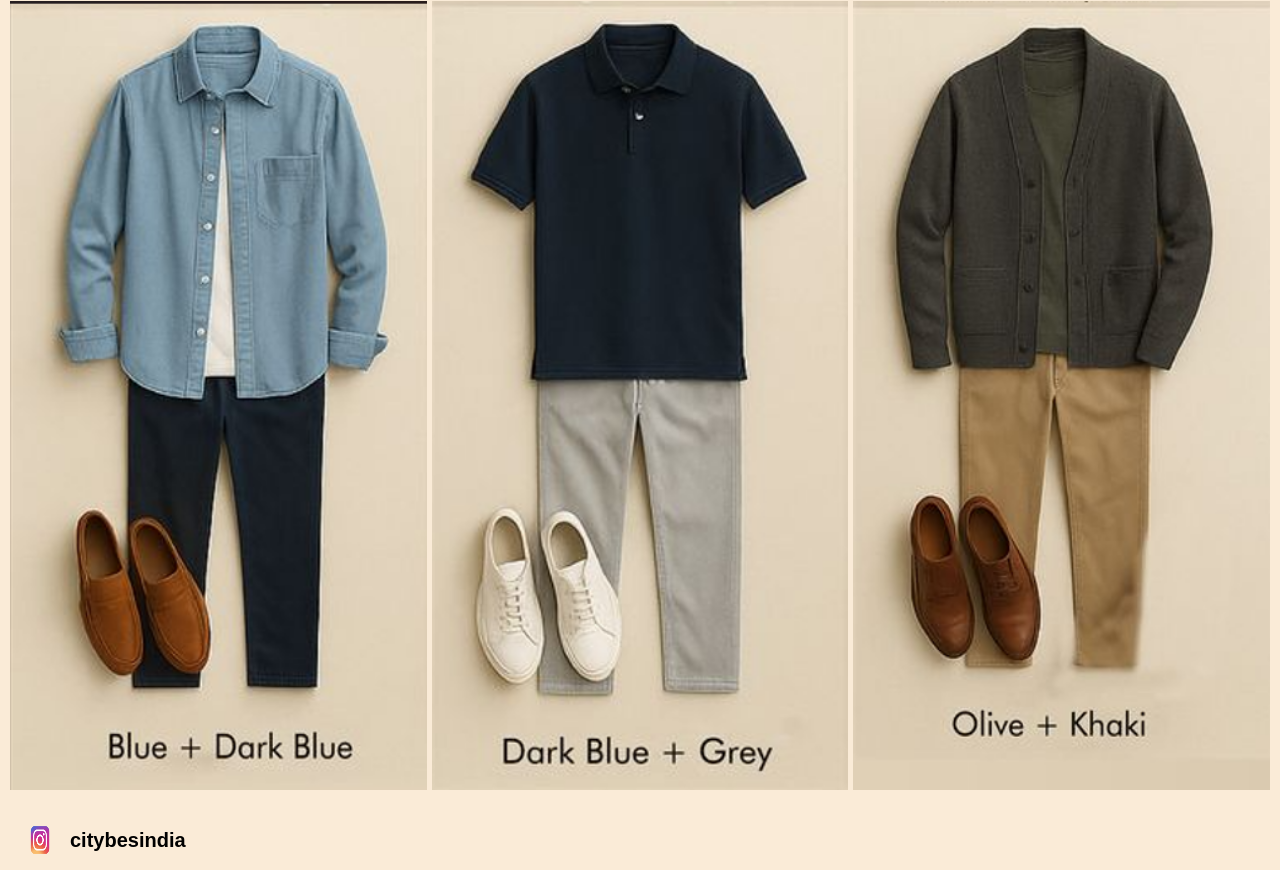
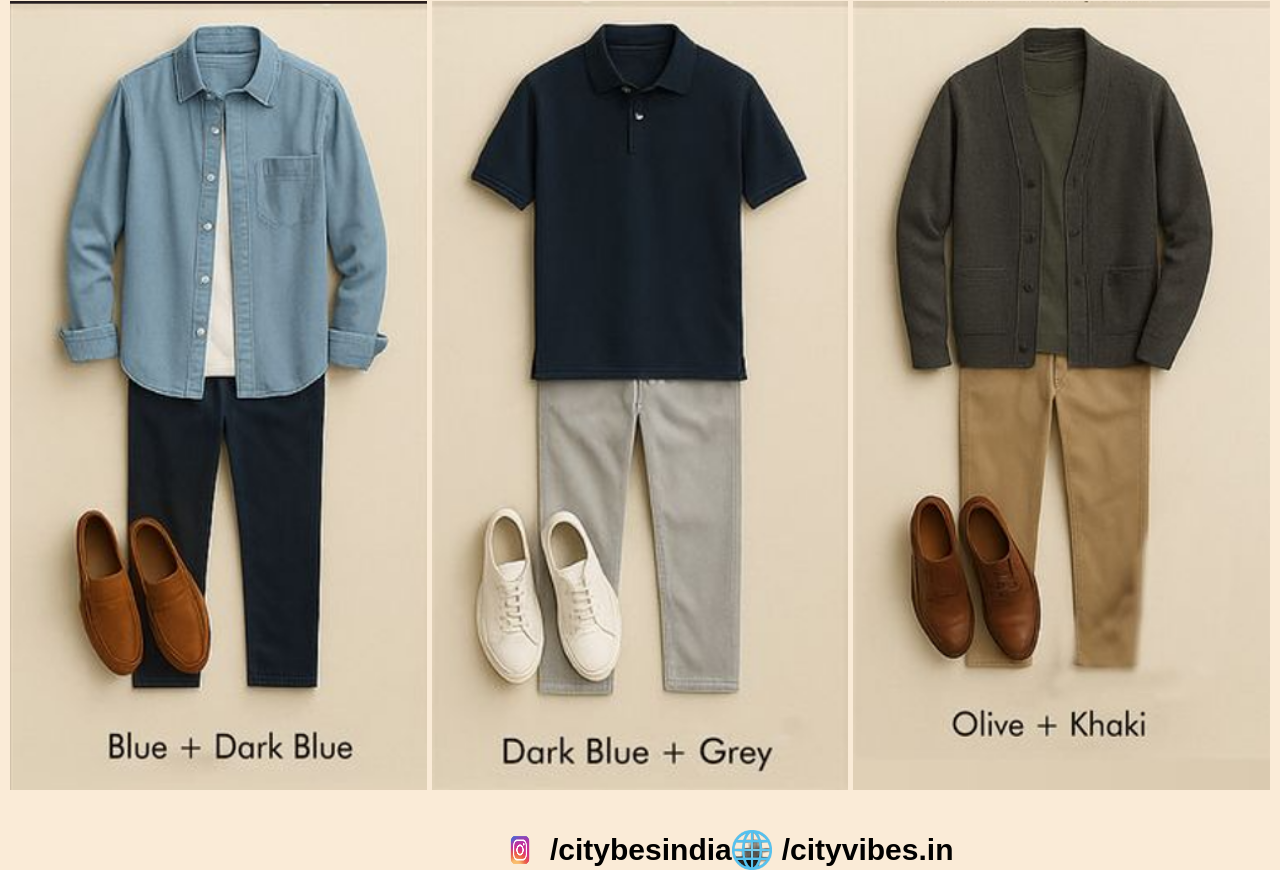
Before and after one commit to jeffersonarley/flex_y_grid, a plain HTML site: page grid/index.html in a window 1280 px wide. Shown: the part 1372-2242 px from the top of the page. Drawn offline with Linux system fonts and the light colour scheme.

Commit message:
se modifico

```diff
--- a/grid/index.html
+++ b/grid/index.html
@@ -4,6 +4,36 @@
     <meta charset="UTF-8">
     <meta name="viewport" content="width=device-width, initial-scale=1.0">
     <title>Document</title>
+    <body>
+    <div>
+        <div class="titulo">
+            <img src="img/logo.png" alt="">
+            <p id="colorp">premium Ethnic Menswear</p>
+            <h1 id="colorautfit">outfit ideas for men</h1>
+        </div>
+
+        <div class="galeria">
+            <img src="img/img1.png">
+            <img src="img/img2.png">
+            <img src="img/img3.png">
+            <img src="img/img4.png">
+            <img src="img/img5.png">
+            <img src="img/img6.png">
+        </div>
+
+        <!-- NUEVO CONTENEDOR GRID -->
+        <div class="redes">
+            <div class="instagram">
+                <img src="img/ig.png" alt="">
+                <h3>/citybesindia</h3>
+            </div>
+            <div class="web">
+                <img src="img/web.png" alt="">
+                <h3>/cityvibes.in</h3>
+            </div>
+        </div>
+    </div>
+
     <style>
         body {
             background-color: antiquewhite;
@@ -41,46 +71,43 @@
             height: 100%;
         }
 
+
+        .redes {
+            display: grid;
+            grid-template-columns: 1fr 1fr;
+            align-items: center;
+            padding: 0 500px;
+            margin-top: 30px;
+        }
+
         .instagram {
-            display: flex;
+            display: grid;
+            grid-auto-flow: column;
             align-items: center;
             gap: 10px;
-            padding-left: 20px;
-            margin-top: 20px;
+            justify-self: start; /* Alinea a la izquierda */
         }
 
-        .instagram img {
+        .web {
+            display: grid;
+            grid-auto-flow: column;
+            align-items: center;
+            gap: 10px;
+            justify-self: end; /* Alinea a la derecha */
+        }
+
+        .instagram img,
+        .web img {
             width: 40px;
             height: 40px;
         }
 
-        .instagram h3 {
+        .instagram h3,
+        .web h3 {
             margin: 0;
-            font-size: 20px;
+            font-size: 30px;
         }
     </style>
 </head>
-<body>
-    <div>
-        <div class="titulo">
-            <img src="img/logo.png" alt="">
-            <p id="colorp">premium Ethnic Menswear</p>
-            <h1 id="colorautfit">outfit ideas for men</h1>
-        </div>
-
-        <div class="galeria">
-            <img src="img/img1.png">
-            <img src="img/img2.png">
-            <img src="img/img3.png">
-            <img src="img/img4.png">
-            <img src="img/img5.png">
-            <img src="img/img6.png">
-        </div>
-
-        <div class="instagram">
-            <img src="img/ig.png" alt="">
-            <h3>citybesindia</h3>
-        </div>
-    </div>
 </body>
 </html>
```
Also changed, not shown: grid/img/web.png (added).
